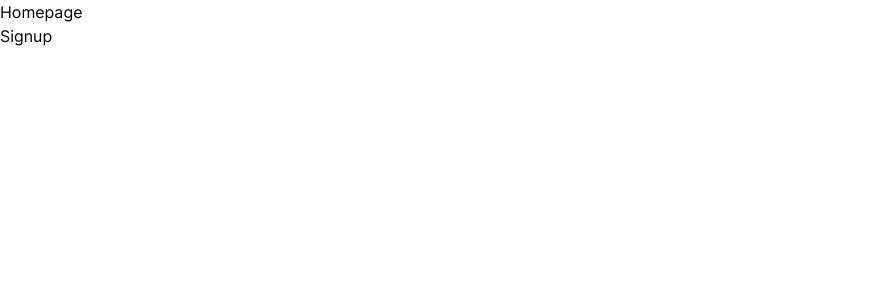
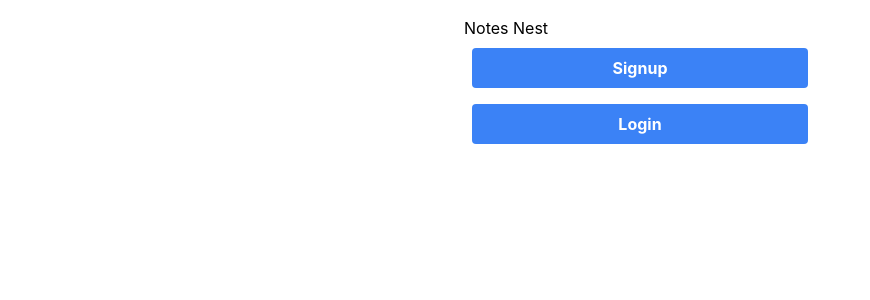
Before and after one commit to akhilesh-s/notes-nest-client, a Next.js app: page / in a window 1280 px wide. Shown: the top 300 px of the page, without its empty margins (0-870 px from the left). Built offline with nearby package versions, Linux system fonts and the light colour scheme; a web font is replaced by a local one.

Commit message:
style: styling changes

```diff
--- a/src/app/(auth)/login/page.tsx
+++ b/src/app/(auth)/login/page.tsx
@@ -5,12 +5,14 @@ import logger from '@/lib/logger';
 import Utils from '@/lib/utils';
 
 const Login = (): JSX.Element => {
-  const [emailId, setEmailId] = useState('');
-  const [password, setPassword] = useState('');
+  const [loginData, setLoginData] = useState({
+    emailId: '',
+    password: '',
+  });
   const [errorMessage, setErrorMessage] = useState('');
 
   const handleSubmit = (): void => {
-    if (Utils.isValidEmailId(emailId)) {
+    if (Utils.isValidEmailId(loginData.emailId)) {
       logger('submit');
       setErrorMessage('');
     } else {
@@ -20,22 +22,32 @@ const Login = (): JSX.Element => {
   };
 
   return (
-    <section className='container mx-auto p-4'>
+    <div className='m-4 mx-auto my-0 mt-2 flex max-w-sm flex-col justify-items-center rounded p-5 shadow-xl'>
       <p className='mb-4 text-2xl font-bold'>Login</p>
       <form className='mx-auto max-w-md'>
         <input
           className='mb-4 w-full rounded border border-gray-300 p-2'
-          onChange={(e) => setEmailId(e.target.value)}
+          onChange={(e) =>
+            setLoginData((prev) => ({
+              ...prev,
+              emailId: e.target.value,
+            }))
+          }
           placeholder='Enter Username'
           type='text'
-          value={emailId}
+          value={loginData.emailId}
         />
         <input
           className='mb-4 w-full rounded border border-gray-300 p-2'
-          onChange={(e) => setPassword(e.target.value)}
+          onChange={(e) =>
+            setLoginData((prev) => ({
+              ...prev,
+              password: e.target.value,
+            }))
+          }
           placeholder='Enter Password'
           type='password'
-          value={password}
+          value={loginData.password}
         />
         <button
           className='rounded bg-blue-500 p-2 text-white hover:bg-blue-700'
@@ -48,7 +60,7 @@ const Login = (): JSX.Element => {
           <div className='mt-2 text-red-500'>{errorMessage}</div>
         )}
       </form>
-    </section>
+    </div>
   );
 };
 
--- a/src/app/(auth)/signup/page.tsx
+++ b/src/app/(auth)/signup/page.tsx
@@ -6,24 +6,32 @@ import logger from '@/lib/logger';
 import Utils from '@/lib/utils';
 
 const Signup = (): JSX.Element => {
-  const [username, setUsername] = useState('');
-  const [emailId, setEmailId] = useState('');
-  const [password, setPassword] = useState('');
-  const [confirmedPassword, setConfirmedPassword] = useState('');
   const [errorMessage, setErrorMessage] = useState('');
 
+  const [signupData, setSignupData] = useState({
+    username: '',
+    emailId: '',
+    password: '',
+    confirmedPassword: '',
+  });
+
   const handleSignup = (): void => {
-    if (!username || !emailId || !password || !confirmedPassword) {
+    if (
+      !signupData.username ||
+      !signupData.emailId ||
+      !signupData.password ||
+      !signupData.confirmedPassword
+    ) {
       setErrorMessage('All fields are required.');
-    } else if (!Utils.isValidEmailId(emailId)) {
+    } else if (!Utils.isValidEmailId(signupData.emailId)) {
       setErrorMessage('Please Enter Valid Email Id');
-    } else if (password !== confirmedPassword) {
+    } else if (signupData.password !== signupData.confirmedPassword) {
       setErrorMessage('Passwords do not match.');
-    } else if (!Utils.isValidPassword(password)) {
+    } else if (!Utils.isValidPassword(signupData.password)) {
       setErrorMessage(
-        'Password should contain Minimum eight characters, at least one letter and one number: '
+        'Password should contain Minimum eight characters, at least one letter and one number and one special character: '
       );
-      logger('pwd', password);
+      logger('pwd', signupData.password);
     } else {
       setErrorMessage('');
       logger('User registered successfully!');
@@ -31,7 +39,7 @@ const Signup = (): JSX.Element => {
   };
 
   return (
-    <div className='container mx-auto p-4'>
+    <div className='m-4 mx-auto my-0 mt-2 flex max-w-sm flex-col justify-items-center rounded p-5 shadow-xl'>
       <h2 className='mb-4 text-2xl font-bold'>Signup</h2>
       <div className='mb-4'>
         <label
@@ -43,10 +51,15 @@ const Signup = (): JSX.Element => {
         <input
           className='focus:shadow-outline w-full appearance-none rounded border px-3 py-2 leading-tight text-gray-700 shadow focus:outline-none'
           id='username'
-          onChange={(e) => setUsername(e.target.value)}
+          onChange={(e) =>
+            setSignupData((prev) => ({
+              ...prev,
+              username: e.target.value,
+            }))
+          }
           placeholder='Enter your username'
           type='text'
-          value={username}
+          value={signupData.username}
         />
       </div>
       <div className='mb-4'>
@@ -59,10 +72,15 @@ const Signup = (): JSX.Element => {
         <input
           className='focus:shadow-outline w-full appearance-none rounded border px-3 py-2 leading-tight text-gray-700 shadow focus:outline-none'
           id='email'
-          onChange={(e) => setEmailId(e.target.value)}
+          onChange={(e) =>
+            setSignupData((prev) => ({
+              ...prev,
+              emailId: e.target.value,
+            }))
+          }
           placeholder='Enter your email'
           type='email'
-          value={emailId}
+          value={signupData.emailId}
         />
       </div>
       <div className='mb-4'>
@@ -75,10 +93,15 @@ const Signup = (): JSX.Element => {
         <input
           className='focus:shadow-outline w-full appearance-none rounded border px-3 py-2 leading-tight text-gray-700 shadow focus:outline-none'
           id='password'
-          onChange={(e) => setPassword(e.target.value)}
+          onChange={(e) =>
+            setSignupData((prev) => ({
+              ...prev,
+              password: e.target.value,
+            }))
+          }
           placeholder='Enter your password'
           type='password'
-          value={password}
+          value={signupData.password}
         />
       </div>
       <div className='mb-6'>
@@ -91,10 +114,15 @@ const Signup = (): JSX.Element => {
         <input
           className='focus:shadow-outline w-full appearance-none rounded border px-3 py-2 leading-tight text-gray-700 shadow focus:outline-none'
           id='confirmPassword'
-          onChange={(e) => setConfirmedPassword(e.target.value)}
+          onChange={(e) =>
+            setSignupData((prev) => ({
+              ...prev,
+              confirmedPassword: e.target.value,
+            }))
+          }
           placeholder='Confirm your password'
           type='password'
-          value={confirmedPassword}
+          value={signupData.confirmedPassword}
         />
       </div>
       {errorMessage && <p className='mb-4 text-red-500'>{errorMessage}</p>}
--- a/src/app/page.tsx
+++ b/src/app/page.tsx
@@ -10,10 +10,28 @@ export default function HomePage(): JSX.Element {
   return (
     <main>
       <Head>
-        <title>Hi</title>
+        <title>Notes Nest</title>
+        <link href='https://fonts.googleapis.com' rel='preconnect' />
+        <link
+          href='https: //fonts.googleapis.com/css2? family= Nunito:wght@300 & display=swap'
+          rel='stylesheet'
+        />
       </Head>
-      <section className='bg-white'>Homepage</section>
-      <button onClick={() => router.push('/signup')}>Signup</button>
+      <div className='max-sm mx-auto my-0 flex max-w-sm flex-col p-4'>
+        <p className='bg-white'>Notes Nest</p>
+        <button
+          className='focus:shadow-outline m-2 rounded  bg-blue-500 px-4 py-2 font-bold text-white hover:bg-blue-700 focus:outline-none'
+          onClick={() => router.push('/signup')}
+        >
+          Signup
+        </button>
+        <button
+          className='focus:shadow-outline m-2 rounded  bg-blue-500 px-4 py-2 font-bold text-white hover:bg-blue-700 focus:outline-none'
+          onClick={() => router.push('/login')}
+        >
+          Login
+        </button>
+      </div>
     </main>
   );
 }
--- a/src/lib/utils.ts
+++ b/src/lib/utils.ts
@@ -17,9 +17,15 @@ export default class Utils {
     return false;
   }
 
+  /**
+   *
+   * @param pwd
+   * @returns true or false if password rules are followed or not
+   */
   static isValidPassword(pwd: string): boolean {
     if (pwd) {
-      const regex = /^(?=.*[A-Za-z])(?=.*d)[A-Za-zd]{8,}$/;
+      const regex =
+        /^(?=.*[A-Za-z])(?=.*\d)(?=.*[@$!%*?&])[A-Za-z\d@$!%*?&]{8,}$/;
 
       if (regex.test(pwd)) {
         return true;
--- a/src/styles/globals.css
+++ b/src/styles/globals.css
@@ -5,44 +5,16 @@
 :root {
   /* #region  /**=========== Primary Color =========== */
   /* !STARTERCONF Customize these variable, copy and paste from /styles/colors.css for list of colors */
-  --tw-color-primary-50: 240 249 255;
-  --tw-color-primary-100: 224 242 254;
-  --tw-color-primary-200: 186 230 253;
-  --tw-color-primary-300: 125 211 252;
-  --tw-color-primary-400: 56 189 248;
-  --tw-color-primary-500: 14 165 233;
-  --tw-color-primary-600: 2 132 199;
-  --tw-color-primary-700: 3 105 161;
-  --tw-color-primary-800: 7 89 133;
-  --tw-color-primary-900: 12 74 110;
-  --color-primary-50: rgb(var(--tw-color-primary-50)); /* #f0f9ff */
-  --color-primary-100: rgb(var(--tw-color-primary-100)); /* #e0f2fe */
-  --color-primary-200: rgb(var(--tw-color-primary-200)); /* #bae6fd */
-  --color-primary-300: rgb(var(--tw-color-primary-300)); /* #7dd3fc */
-  --color-primary-400: rgb(var(--tw-color-primary-400)); /* #38bdf8 */
-  --color-primary-500: rgb(var(--tw-color-primary-500)); /* #0ea5e9 */
-  --color-primary-600: rgb(var(--tw-color-primary-600)); /* #0284c7 */
-  --color-primary-700: rgb(var(--tw-color-primary-700)); /* #0369a1 */
-  --color-primary-800: rgb(var(--tw-color-primary-800)); /* #075985 */
-  --color-primary-900: rgb(var(--tw-color-primary-900)); /* #0c4a6e */
   /* #endregion  /**======== Primary Color =========== */
 }
 
 @layer base {
   /* inter var - latin */
   @font-face {
-    font-family: 'Inter';
-    font-style: normal;
+    font-family: 'Nunito', sans-serif;
     font-weight: 100 900;
     font-display: optional;
-    src: url('/fonts/inter-var-latin.woff2') format('woff2');
-    unicode-range: U+0000-00FF, U+0131, U+0152-0153, U+02BB-02BC, U+02C6, U+02DA,
-      U+02DC, U+2000-206F, U+2074, U+20AC, U+2122, U+2191, U+2193, U+2212,
-      U+2215, U+FEFF, U+FFFD;
-  }
-
-  .cursor-newtab {
-    cursor: url('/images/new-tab.png') 10 10, pointer;
+    src: url('https://fonts.googleapis.com/css2? family= Nunito:wght@300 & display=swap');
   }
 
   /* #region  /**=========== Typography =========== */
```
Also changed, not shown: public/fonts/inter-var-latin.woff2 (deleted).
